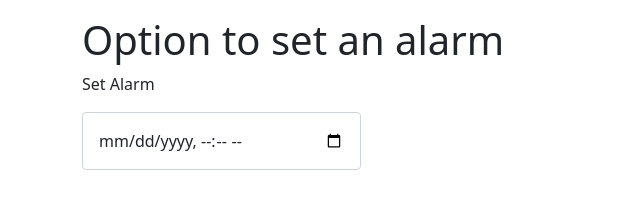
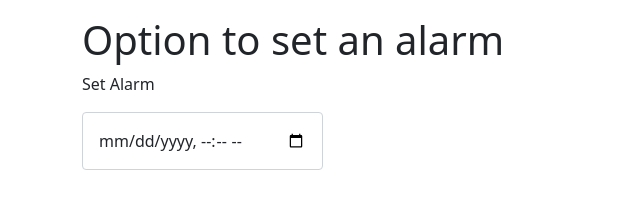
Before and after one commit to Suraj18893/alarm, a plain HTML site: page index.html in a window 1280 px wide. Shown: the top 199 px of the page, 0-640 px from the left. Drawn offline with nearby package versions, Linux system fonts and the light colour scheme.

Commit message:
Update index.html

```diff
--- a/index.html
+++ b/index.html
@@ -19,7 +19,7 @@
         <form>
             <div class="form-group">
                 <label for="meetingtime">Set Alarm</label>
-                <input type="datetime-local" class="form-control my-3 w-25 p-3" id="meetingtime" name="meetingtime" value="date"
+                <input type="datetime-local" class="form-control my-3 w-auto p-3" id="meetingtime" name="meetingtime" value="date"
                     min="2020-06-07T00:00" max="2022-06-14T00:00">
 
                 <small id="alarmHelp" class="form-text text-muted">
```
